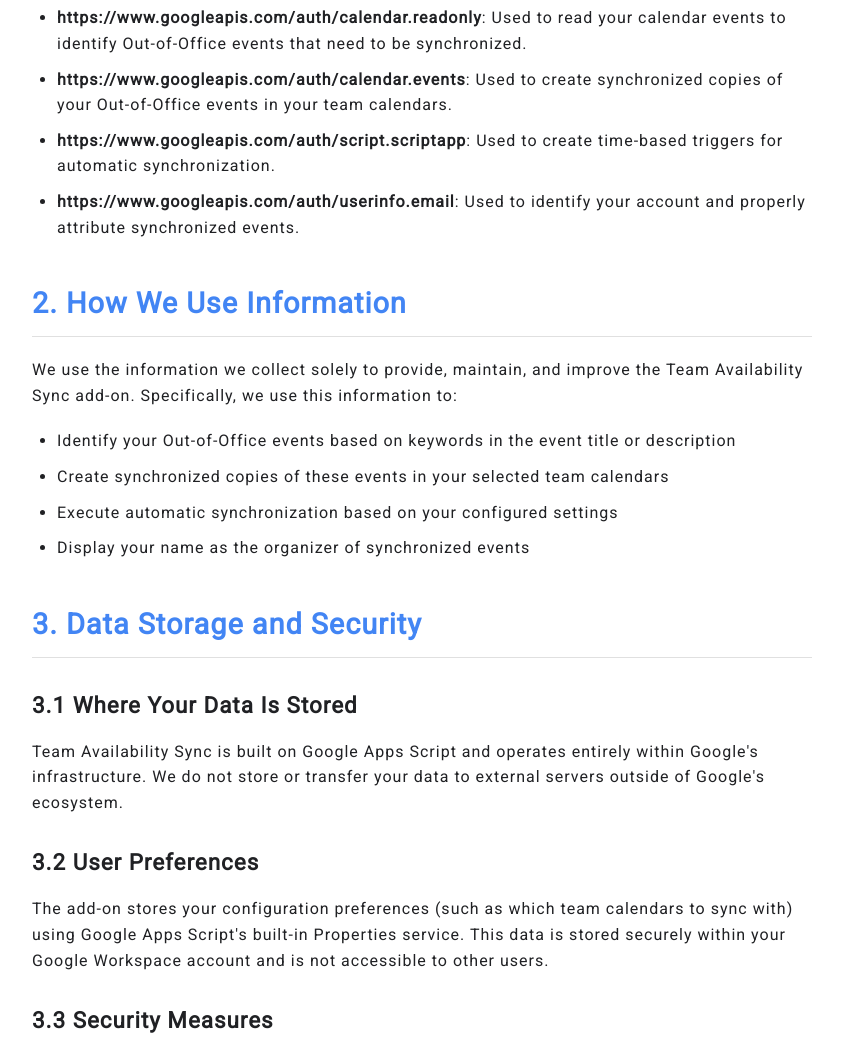
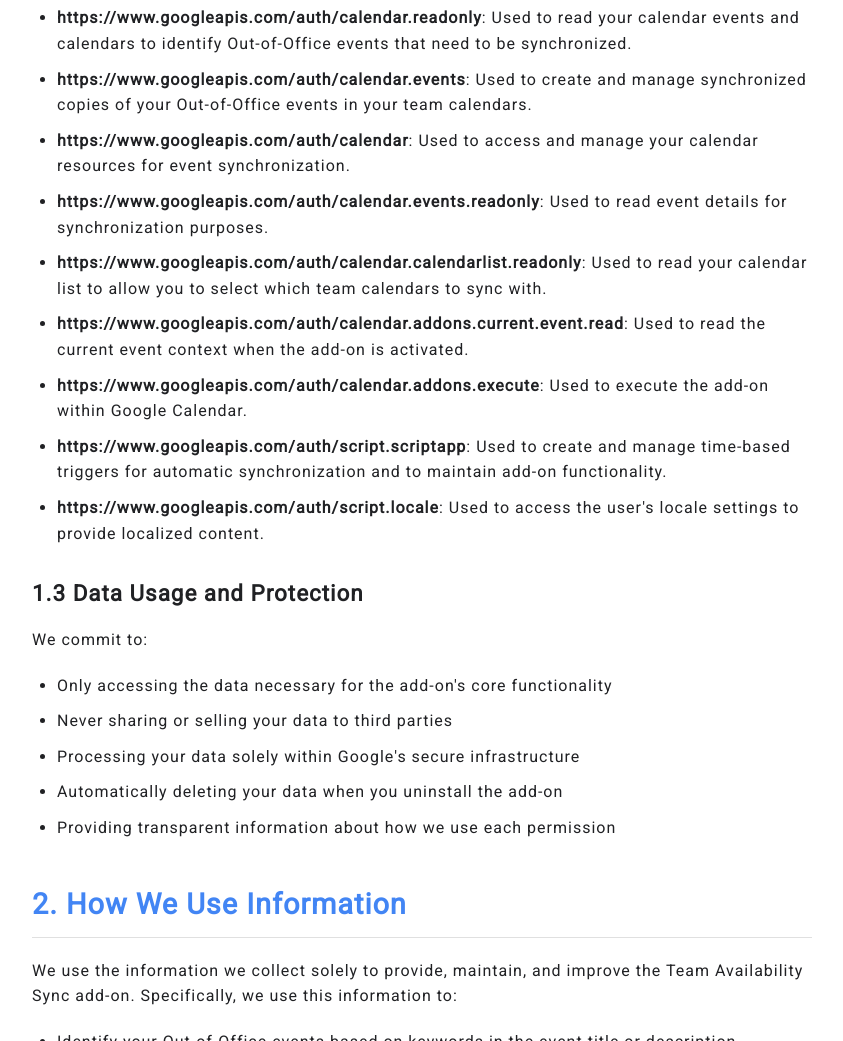
Before and after one commit to MuscleMadness/MuscleMadness.github.io, a website: page src/Team-Availability-Sync/privacy.html in a window 1280 px wide. Shown: the part 880-1921 px from the top of the page, without its empty margins (218-1061 px from the left). Drawn offline with nearby package versions, Linux system fonts and the light colour scheme; files that its build step writes are made by us from their sources.

Commit message:
update privacy policy of the team availability addon

```diff
--- a/src/Team-Availability-Sync/privacy.html
+++ b/src/Team-Availability-Sync/privacy.html
@@ -108,10 +108,25 @@
             <h3>1.2 How We Use OAuth Scopes</h3>
             <p>Team Availability Sync requires the following OAuth scopes to function:</p>
             <ul>
-                <li><strong>https://www.googleapis.com/auth/calendar.readonly</strong>: Used to read your calendar events to identify Out-of-Office events that need to be synchronized.</li>
-                <li><strong>https://www.googleapis.com/auth/calendar.events</strong>: Used to create synchronized copies of your Out-of-Office events in your team calendars.</li>
-                <li><strong>https://www.googleapis.com/auth/script.scriptapp</strong>: Used to create time-based triggers for automatic synchronization.</li>
-                <li><strong>https://www.googleapis.com/auth/userinfo.email</strong>: Used to identify your account and properly attribute synchronized events.</li>
+                <li><strong>https://www.googleapis.com/auth/calendar.readonly</strong>: Used to read your calendar events and calendars to identify Out-of-Office events that need to be synchronized.</li>
+                <li><strong>https://www.googleapis.com/auth/calendar.events</strong>: Used to create and manage synchronized copies of your Out-of-Office events in your team calendars.</li>
+                <li><strong>https://www.googleapis.com/auth/calendar</strong>: Used to access and manage your calendar resources for event synchronization.</li>
+                <li><strong>https://www.googleapis.com/auth/calendar.events.readonly</strong>: Used to read event details for synchronization purposes.</li>
+                <li><strong>https://www.googleapis.com/auth/calendar.calendarlist.readonly</strong>: Used to read your calendar list to allow you to select which team calendars to sync with.</li>
+                <li><strong>https://www.googleapis.com/auth/calendar.addons.current.event.read</strong>: Used to read the current event context when the add-on is activated.</li>
+                <li><strong>https://www.googleapis.com/auth/calendar.addons.execute</strong>: Used to execute the add-on within Google Calendar.</li>
+                <li><strong>https://www.googleapis.com/auth/script.scriptapp</strong>: Used to create and manage time-based triggers for automatic synchronization and to maintain add-on functionality.</li>
+                <li><strong>https://www.googleapis.com/auth/script.locale</strong>: Used to access the user's locale settings to provide localized content.</li>
+            </ul>
+
+            <h3>1.3 Data Usage and Protection</h3>
+            <p>We commit to:</p>
+            <ul>
+                <li>Only accessing the data necessary for the add-on's core functionality</li>
+                <li>Never sharing or selling your data to third parties</li>
+                <li>Processing your data solely within Google's secure infrastructure</li>
+                <li>Automatically deleting your data when you uninstall the add-on</li>
+                <li>Providing transparent information about how we use each permission</li>
             </ul>
 
             <h2>2. How We Use Information</h2>
```
